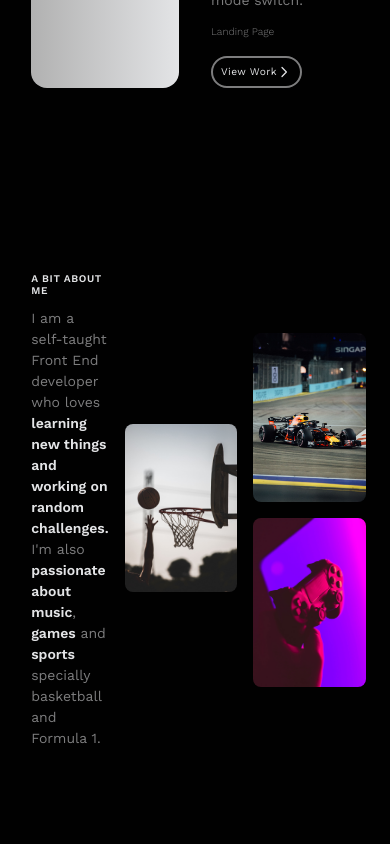
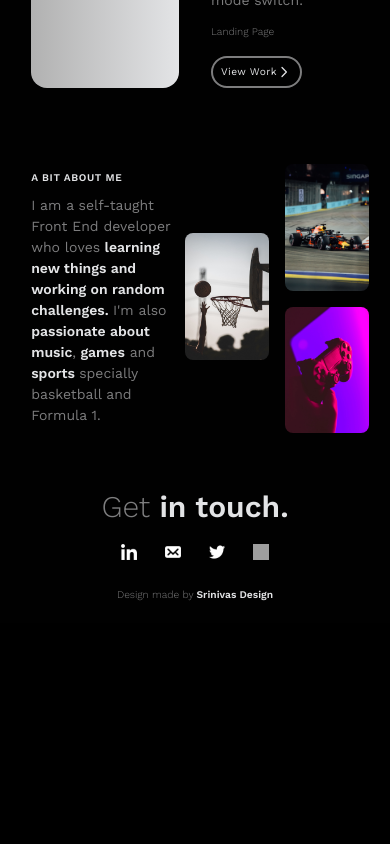
Before and after one commit to pedro772/my-portfolio, a React (Vite) app: page / in a window 390 px wide. Shown: the part 2220-3064 px from the top of the page. After the commit the page ends 2843 px from the top, so only its background shows below. Built offline with nearby package versions, Linux system fonts and the light colour scheme; grey boxes are pictures that could not be loaded.

Commit message:
fix styling

```diff
--- a/src/App.css
+++ b/src/App.css
@@ -262,7 +262,7 @@
 }
 
 .about {
-  height: 100vh;
+  height: fit-content;
   display: flex;
 }
 
@@ -270,7 +270,7 @@
   display: flex;
   flex-direction: row;
   flex: 1;
-  margin: 74px 0 74px;
+  margin-top: 74px;
 }
 
 .about__info {
@@ -290,6 +290,8 @@
 }
 
 .about__images {
+  width: 50%;
+
   display: flex;
   flex: 1;
   align-items: center;
@@ -313,7 +315,7 @@
 }
 
 .footer {
-  height: 33vh;
+  height: fit-content;
   margin: 80px 0 40px;
 
   display: flex;
@@ -426,18 +428,19 @@
   }
 
   .about__image {
-    height: 20vh;
-    object-fit: cover;
+    height: 15vh;
+    object-fit: contain;
 
     border-radius: 8px;
   }
 
   .about__container {
-    margin: 35px 0 35px;
+    margin-top: 60px;
   }
 
   .footer {
     margin: 40px 0 20px;
+    justify-content: flex-end;
   }
 
   .contact__options {
```
